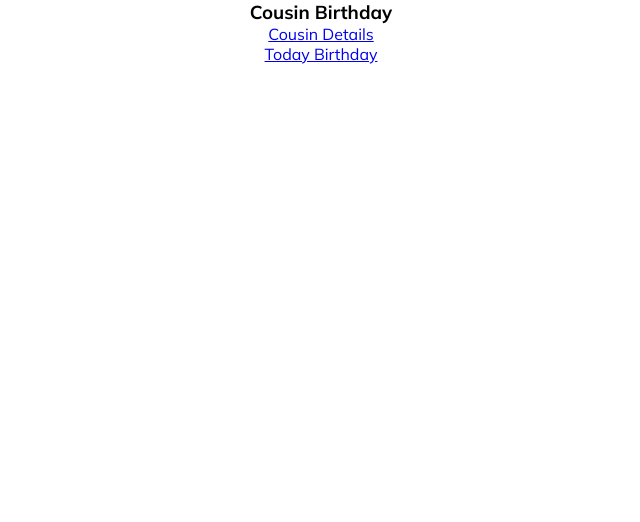
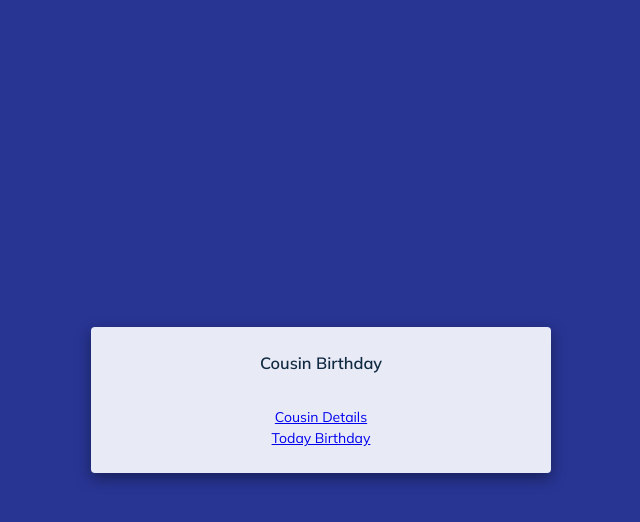
Before and after one commit to gmmoose20/react-projects, a React (Create React App) app in the folder birthday-reminder/: page / in a window 1280 px wide. Shown: the top 522 px of the page, without its empty margins (319-959 px from the left). Built offline with nearby package versions, Linux system fonts and the light colour scheme.

Commit message:
✨ updated ✨

```diff
--- a/birthday-reminder/src/components/Error.js
+++ b/birthday-reminder/src/components/Error.js
@@ -2,8 +2,8 @@ import React from "react";
 
 const Error = () => {
   return (
-    <div>
-      <h1>Error Page</h1>
+    <div className="error_page">
+      <h1>!Oops Page not found</h1>
     </div>
   );
 };
--- a/birthday-reminder/src/index.css
+++ b/birthday-reminder/src/index.css
@@ -10,4 +10,37 @@
 
 body {
   font-family: "Mulish", sans-serif;
+  background: #283593;
+  color: #102a42;
+  line-height: 1.5;
+  font-size: 0.875rem;
+  min-height: 100vh;
+  display: flex;
+  justify-content: center;
+  align-items: center;
 }
+
+.container {
+  width: 90vw;
+  margin: 5rem;
+  background: #e8eaf6;
+  max-width: 460px;
+  border-radius: 0.25rem;
+  padding: 1.5rem 2rem;
+  box-shadow: 0 5px 15px #00000066;
+}
+.container h3 {
+  font-weight: 600;
+  text-transform: none;
+  margin-bottom: 2rem;
+}
+
+.error_page {
+  color: #283593;
+  background: #e8eaf6;
+  width: 60vw;
+  margin: auto;
+  text-align: center;
+  padding: 10px;
+  border-radius: 5px;
+}
```
